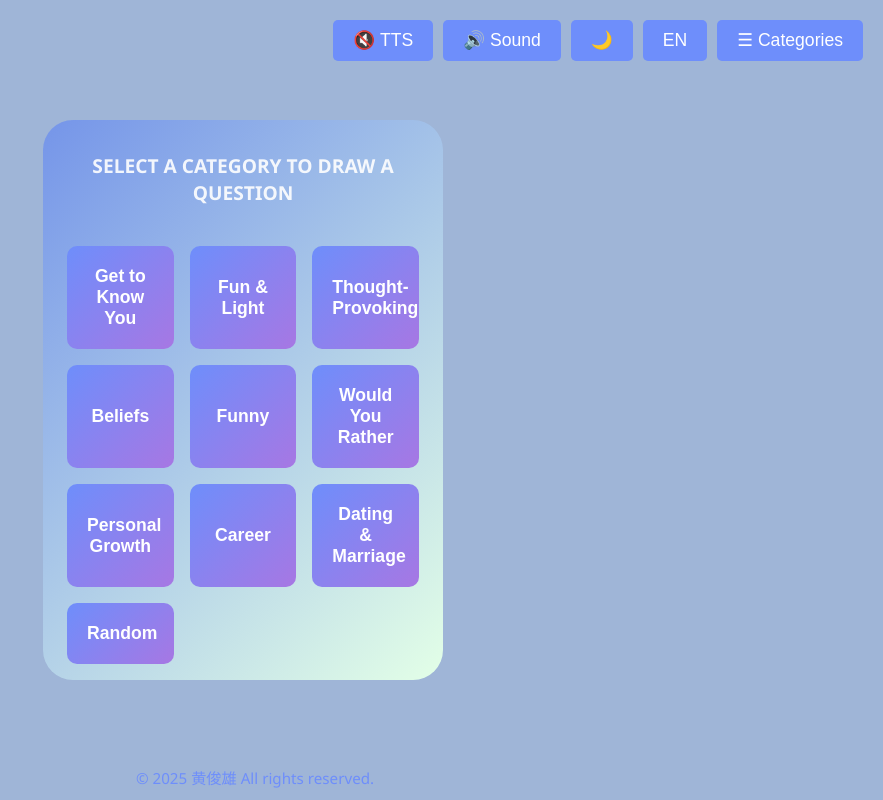
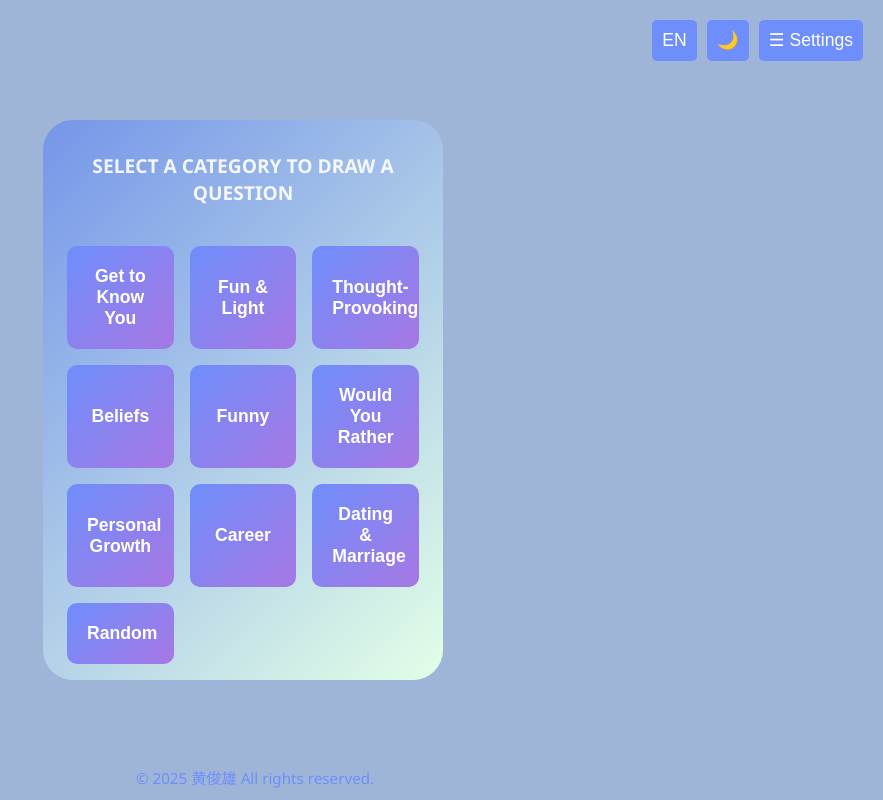
Before and after one commit to douglaswzs/ice-breaker-card, a plain HTML site: page index.html in a window 1280 px wide. Shown: the whole page, without its empty margins (397-1280 px from the left). Drawn offline with Linux system fonts and the light colour scheme.

Commit message:
Moved sound button to settings

```diff
--- a/index.html
+++ b/index.html
@@ -10,11 +10,9 @@
   <div class="container">
     <!-- Language Toggle Button -->
     <div class="top-controls">
-      <button id="ttsToggle" class="sound-toggle">🔇 TTS</button>
-      <button id="soundToggle" class="sound-toggle">🔊 Sound</button>
+      <button id="languageToggle" class="theme-toggle">EN</button>
       <button id="themeToggle" class="theme-toggle">🌙</button>
-      <button id="languageToggle" class="language-toggle">EN</button>
-      <button id="filterToggle" class="theme-toggle">☰ Categories</button>
+      <button id="filterToggle" class="theme-toggle">☰ Settings</button>
     </div>
     <!-- Card -->
     <div class="card" id="iceBreakerCard">
@@ -34,6 +32,10 @@
 
   <div id="categoryFilterPopup" class="popup hidden">
     <div class="popup-content">
+      <h3>Sound Settings</h3>
+        <button id="ttsToggle" class="theme-toggle">🔇 TTS</button>
+        <button id="soundToggle" class="theme-toggle">🔊 Sound</button>
+        <br /><br /><br />
       <h3>Select Categories</h3>
       <div id="categoryCheckboxes"></div>
       <button id="applyFiltersBtn">Apply</button>
--- a/styles.css
+++ b/styles.css
@@ -183,10 +183,8 @@ body {
   gap: 10px;
 }
 
-.theme-toggle,
-.language-toggle,
-.sound-toggle {
-  padding: 10px 20px;
+.theme-toggle {
+  padding: 10px;
   background-color: #6e8efb;
   color: white;
   border: none;
@@ -196,9 +194,7 @@ body {
   transition: background-color 0.3s;
 }
 
-.theme-toggle:hover,
-.language-toggle:hover,
-.sound-toggle:hover {
+.theme-toggle:hover {
   background-color: #a777e3;
 }
 
```
